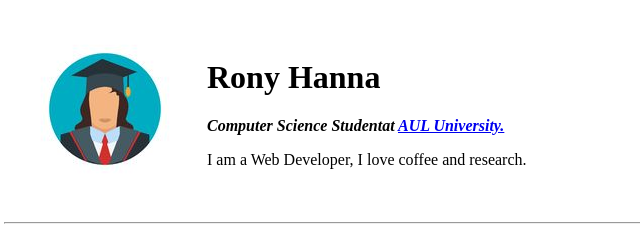
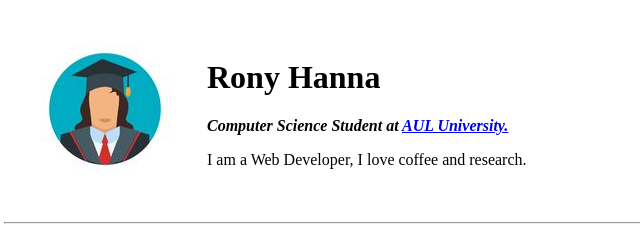
Before and after one commit to Rony-hn/cv, a plain HTML site: page index.html in a window 1280 px wide. Shown: the top 240 px of the page, 4-644 px from the left. Drawn offline with Linux system fonts and the light colour scheme.

Commit message:
Update index.html

```diff
--- a/index.html
+++ b/index.html
@@ -13,7 +13,7 @@
       <tr>
         <td> <img src="images/student.jpg" alt="Student"> </td>
         <td>  <h1>Rony Hanna</h1>
-              <p><em><strong>Computer Science Studentat <a href="https://aul.edu.lb/"> AUL University.</a> </strong></em></p>
+              <p><em><strong>Computer Science Student at <a href="https://aul.edu.lb/"> AUL University.</a> </strong></em></p>
               <p>I am a Web Developer, I love coffee and research.</p> </td>
       </tr>
     </table>
```
